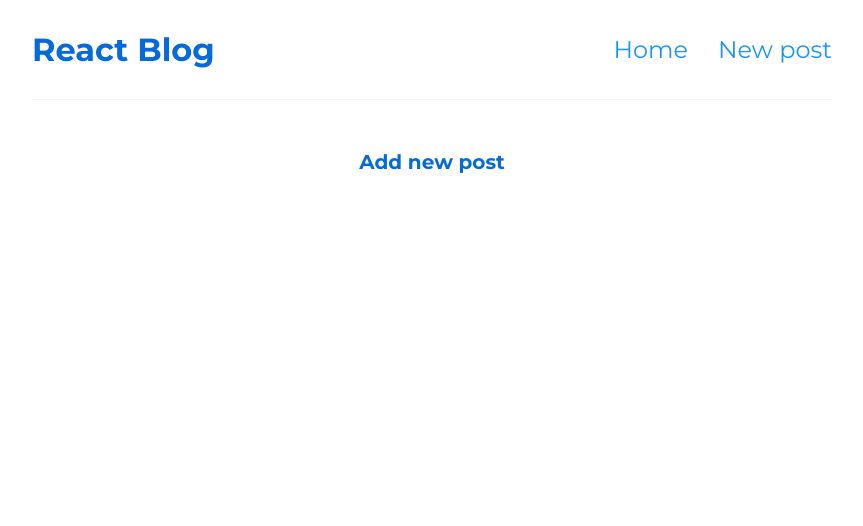
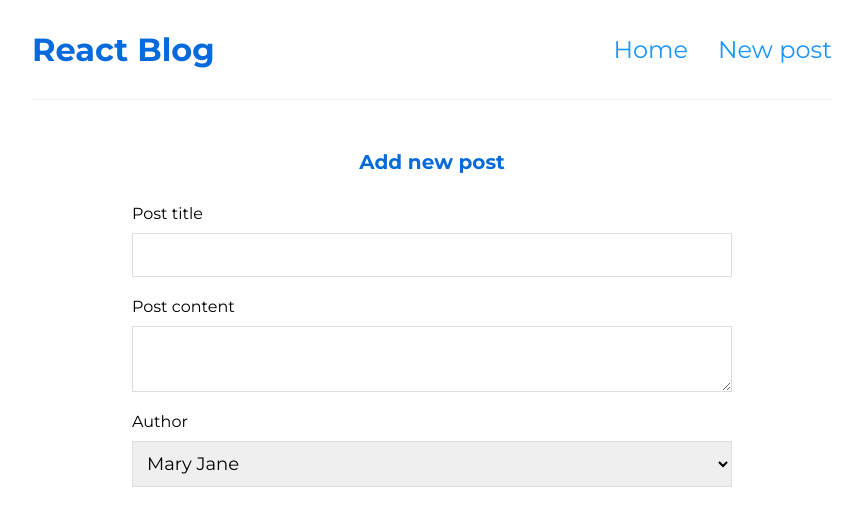
Before and after one commit to AleksWebDev/react-blog, a React (Create React App) app: page /create in a window 1280 px wide. Shown: the top 526 px of the page, without its empty margins (208-1071 px from the left). Built offline with nearby package versions, Linux system fonts and the light colour scheme.

Commit message:
added form for creating new post

```diff
--- a/src/App.js
+++ b/src/App.js
@@ -1,6 +1,7 @@
 import Navbar from "./NavBar";
 import Create from "./Create";
 import Home from "./Home";
+import BlogDetails from "./BlogDetailse";
 import { BrowserRouter as Router, Routes, Route } from "react-router-dom";
 
 function App(){
@@ -12,12 +13,11 @@ function App(){
                 <Routes>
                     <Route path="/" element={<Home/>}/>
                     <Route path="/create" element={<Create/>}/>
+                    <Route path="/blogs/:id" element={<BlogDetails/>}/>
                 </Routes>
 			</main>
             </div>
         </Router>
     )
 }
-
-
 export default App;
--- /dev/null
+++ b/src/BlogDetailse.js
@@ -0,0 +1,23 @@
+import { useParams } from "react-router-dom";
+import useFetch from "./useFetch";
+function BlogDetails() {
+
+    const {id} = useParams()
+    const {data: blog, isLoaded, error} = useFetch('http://localhost:8000/posts/' + id);
+
+    return (
+        <div className="blog-details">
+            {isLoaded && <div>Loading...</div>}
+            {error && <div>{error}</div>}
+            {blog && (
+                <article>
+                    <h2>{blog.title}</h2>
+                    <p className="author">Written by: {blog.author}</p>
+                    <div>{blog.body}</div>
+                </article>
+            )}
+        </div>
+    );
+}
+
+export default BlogDetails;
--- a/src/BlogList.js
+++ b/src/BlogList.js
@@ -1,10 +1,13 @@
+import { Link } from "react-router-dom";
 function Bloglist({posts: posts}) {
     return (
         <div className="blog">
             {
                 posts.map((post) => (<div className="post-preview" key={post.id}>
-                    <h2>{post.title}</h2>
-                    <p>{post.author}</p>
+                    <Link to={`/blogs/${post.id}`}>
+                        <h2>{post.title}</h2>
+                        <p>{post.author}</p>
+                    </Link>
                     <button className="btn-delete">Delete</button>
                 </div>)
             )}
--- a/src/Create.js
+++ b/src/Create.js
@@ -1,7 +1,28 @@
+import { useState } from "react";
+
 function Create() {
+
+    const [title, setTitle] = useState('');
+    const [body, setBody] = useState('');
+    const [author, setAuthor] = useState('Mary Jane')
+
     return (
         <div className="create">
             <h2>Add new post</h2>
+            <form>
+                <label>Post title</label>
+                <input type="text" required value={title} onChange={(e) => {setTitle(e.target.value)}}/>
+
+                <label>Post content</label>
+                <textarea value={body} onChange={(e) => {setBody(e.target.value)}}></textarea>
+
+                <label>Author</label>
+                <select value={author} onChange={(e) => {setAuthor(e.target.value)}}>
+                    <option value="John Doe">John Doe</option>
+                    <option value="Mary Jane">Mary Jane</option>
+                    <option value="Tom Soyer">Tom Soyer</option>
+                </select>
+            </form>
         </div>
     );
 }
```
